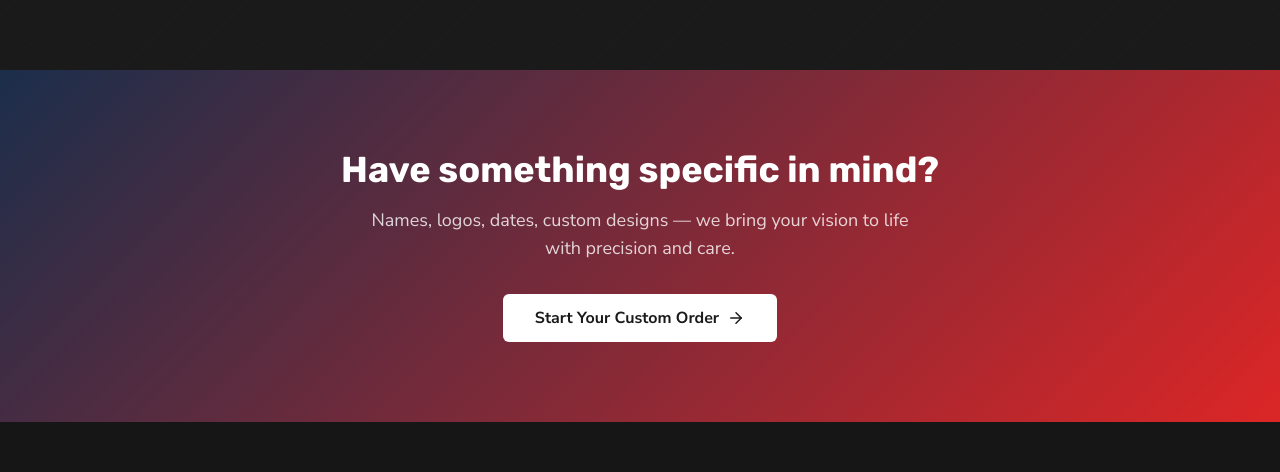
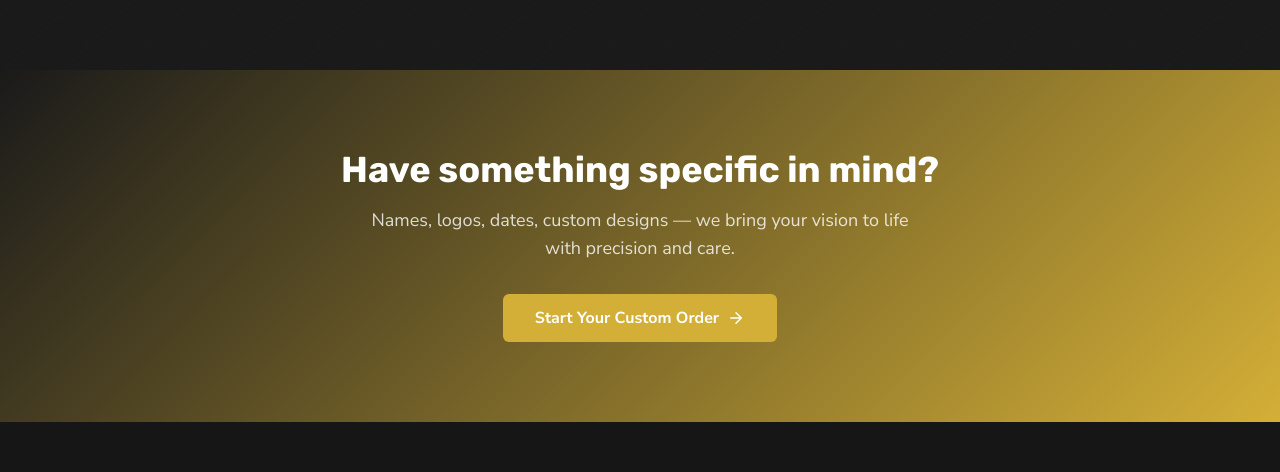
Before and after one commit to tndslaserengraving-git/shopify_site, a Next.js app: page / in a window 1280 px wide. Shown: the part 714-1186 px from the top of the page. Built offline with nearby package versions, Linux system fonts and the light colour scheme.

Commit message:
fix: wizard next button and CTA band for black/gold theme

```diff
--- a/components/custom-order/WizardNavigation.tsx
+++ b/components/custom-order/WizardNavigation.tsx
@@ -42,7 +42,7 @@ export default function WizardNavigation({
         <button
           onClick={onNext}
           disabled={!canAdvance}
-          className="bg-navy hover:bg-navy-light disabled:opacity-40 disabled:cursor-not-allowed text-white font-body font-semibold px-6 py-2.5 rounded-md transition-colors cursor-pointer"
+          className="bg-patriot-red hover:bg-patriot-red-dark disabled:opacity-40 disabled:cursor-not-allowed text-white font-body font-semibold px-6 py-2.5 rounded-md transition-colors cursor-pointer"
         >
           Next →
         </button>
--- a/components/home/CustomOrderBand.tsx
+++ b/components/home/CustomOrderBand.tsx
@@ -5,7 +5,7 @@ export default function CustomOrderBand() {
   return (
     <section
       className="py-20 px-4 text-center"
-      style={{ background: 'linear-gradient(135deg, #1B2E4B 0%, #DC2626 100%)' }}
+      style={{ background: 'linear-gradient(135deg, #1A1A1A 0%, #D4AF37 100%)' }}
     >
       <h2 className="font-heading font-bold text-white text-3xl sm:text-4xl mb-4">
         Have something specific in mind?
@@ -16,7 +16,7 @@ export default function CustomOrderBand() {
       </p>
       <Link
         href="/custom-order"
-        className="inline-flex items-center gap-2 bg-white text-navy font-body font-bold px-8 py-3 rounded-md hover:bg-white/90 transition-colors duration-150 cursor-pointer"
+        className="inline-flex items-center gap-2 bg-patriot-red hover:bg-patriot-red-dark text-white font-body font-bold px-8 py-3 rounded-md transition-colors duration-150 cursor-pointer"
       >
         Start Your Custom Order <ArrowRight size={18} aria-hidden="true" />
       </Link>
```
